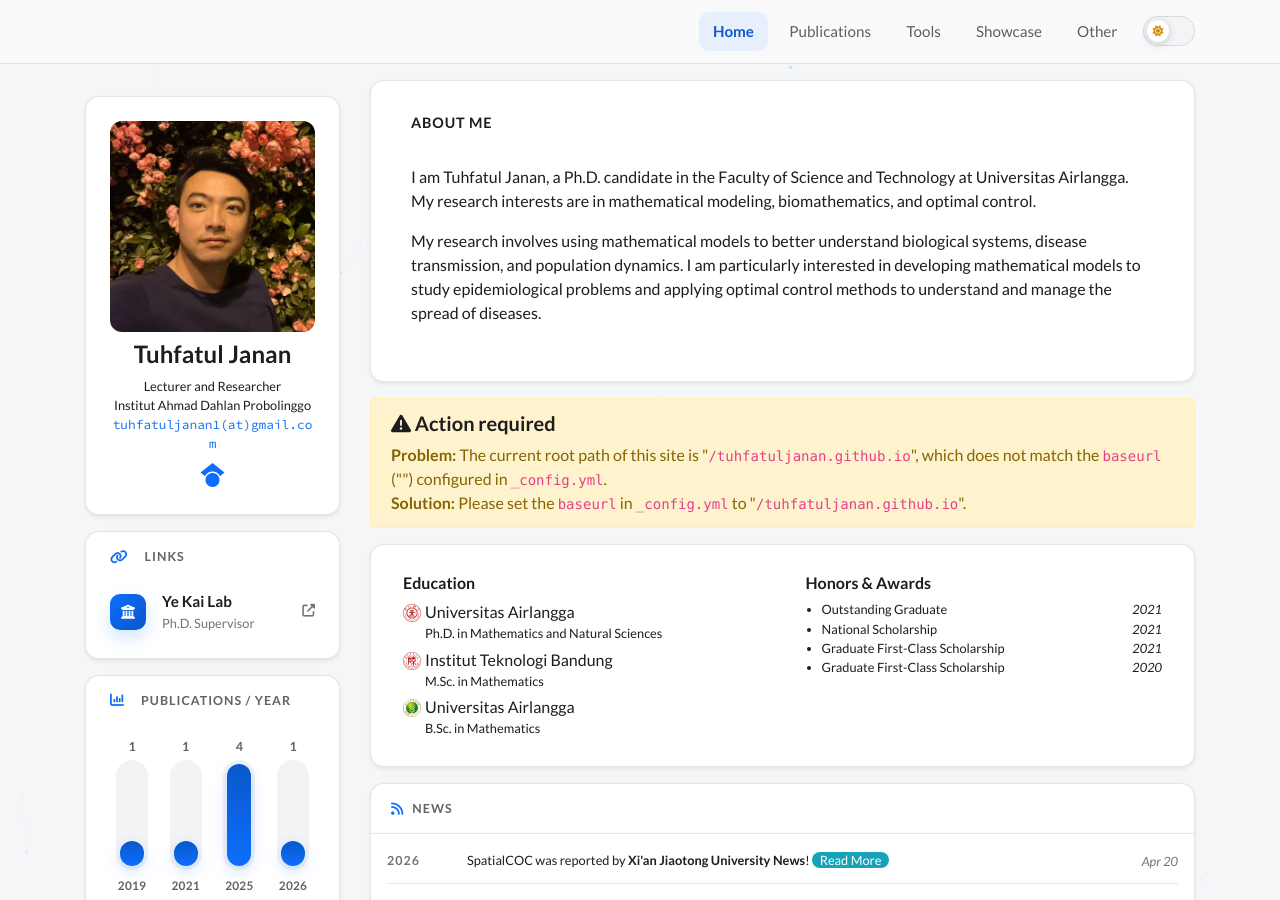
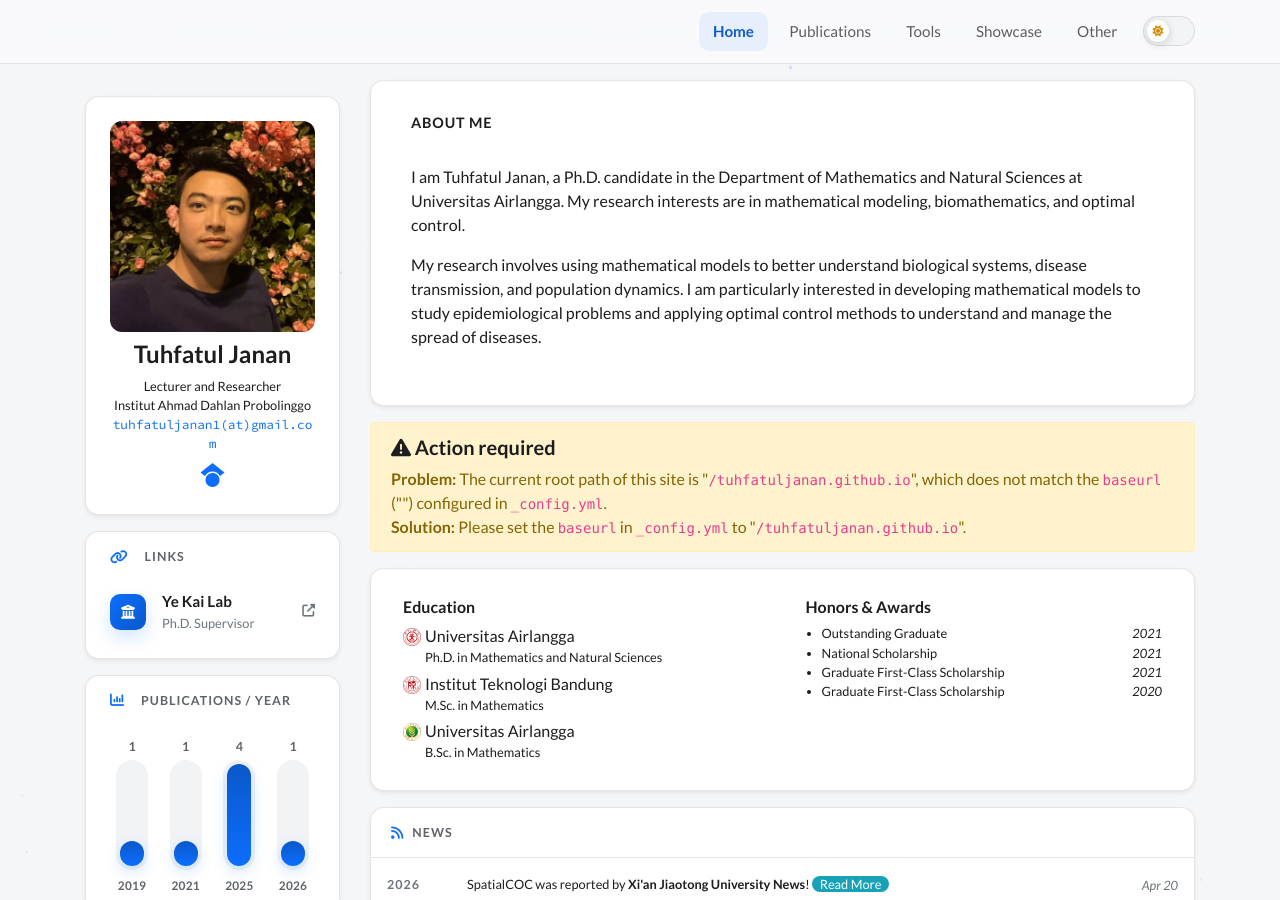
Before and after one commit to tuhfatuljanan/tuhfatuljanan.github.io, a Jekyll site: the page built from index.html, in a window 1280 px wide and 900 px high. Built offline with Jekyll 4.4.1, drawn with Linux system fonts in a browser that asks for light colours; nearby versions of some CDN libraries; comment, search, counter and statistics services are not loaded; a style sheet for code colours, icons or effects is not loaded.

Commit message:
Update profile.yml

```diff
--- a/_data/profile.yml
+++ b/_data/profile.yml
@@ -14,7 +14,7 @@ gscholar: MtCpY1sAAAAJ&hl
 short_bio_text_justify: false
 short_bio: >-
   <p>
-  I am Tuhfatul Janan, a Ph.D. candidate in the Faculty of Science and Technology at Universitas Airlangga. My research interests are in mathematical modeling, biomathematics, and optimal control.
+  I am Tuhfatul Janan, a Ph.D. candidate in the Department of Mathematics and Natural Sciences at Universitas Airlangga. My research interests are in mathematical modeling, biomathematics, and optimal control.
   </p>
   <p>
   My research involves using mathematical models to better understand biological systems, disease transmission, and population dynamics. I am particularly interested in developing mathematical models to study epidemiological problems and applying optimal control methods to understand and manage the spread of diseases.
```
